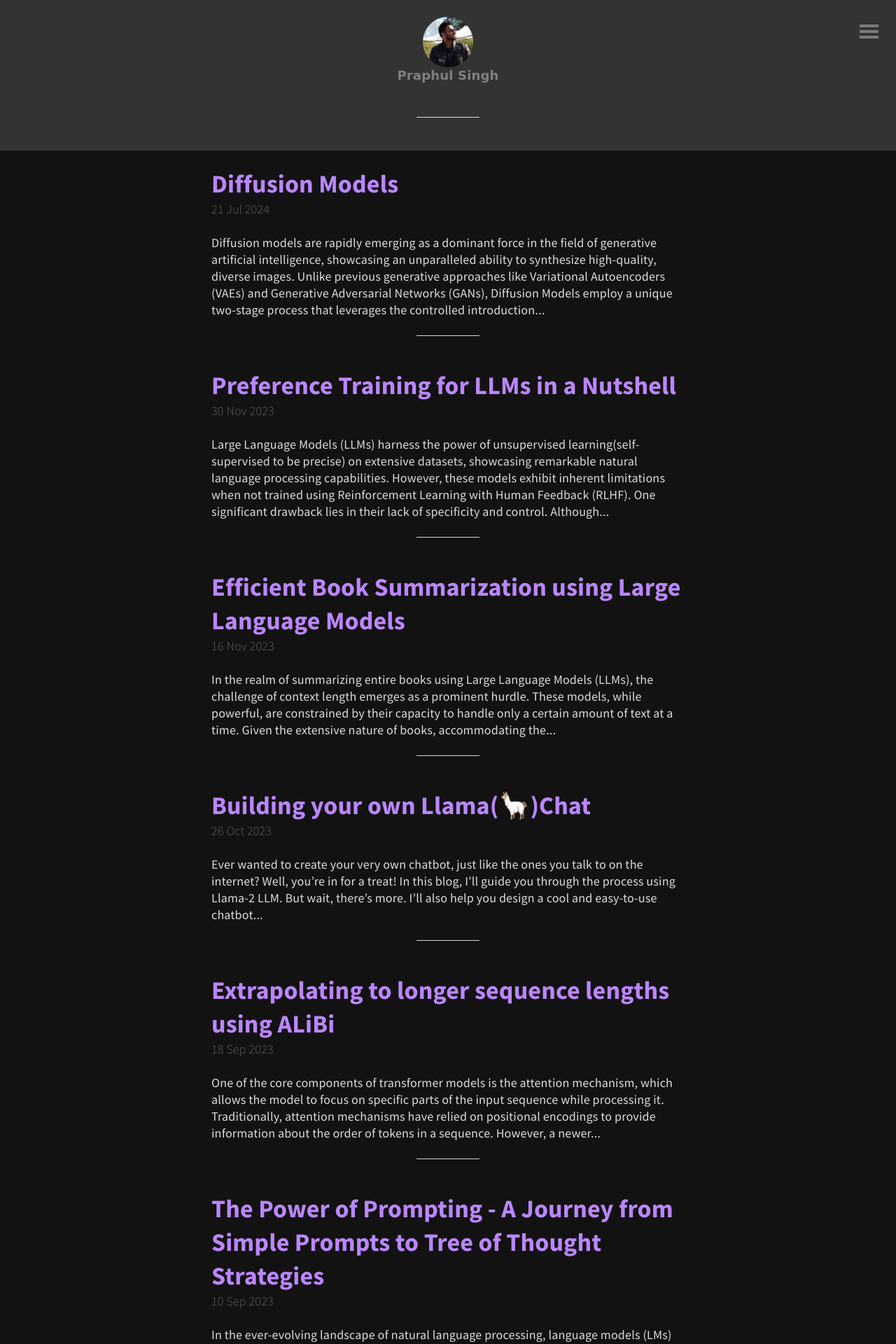
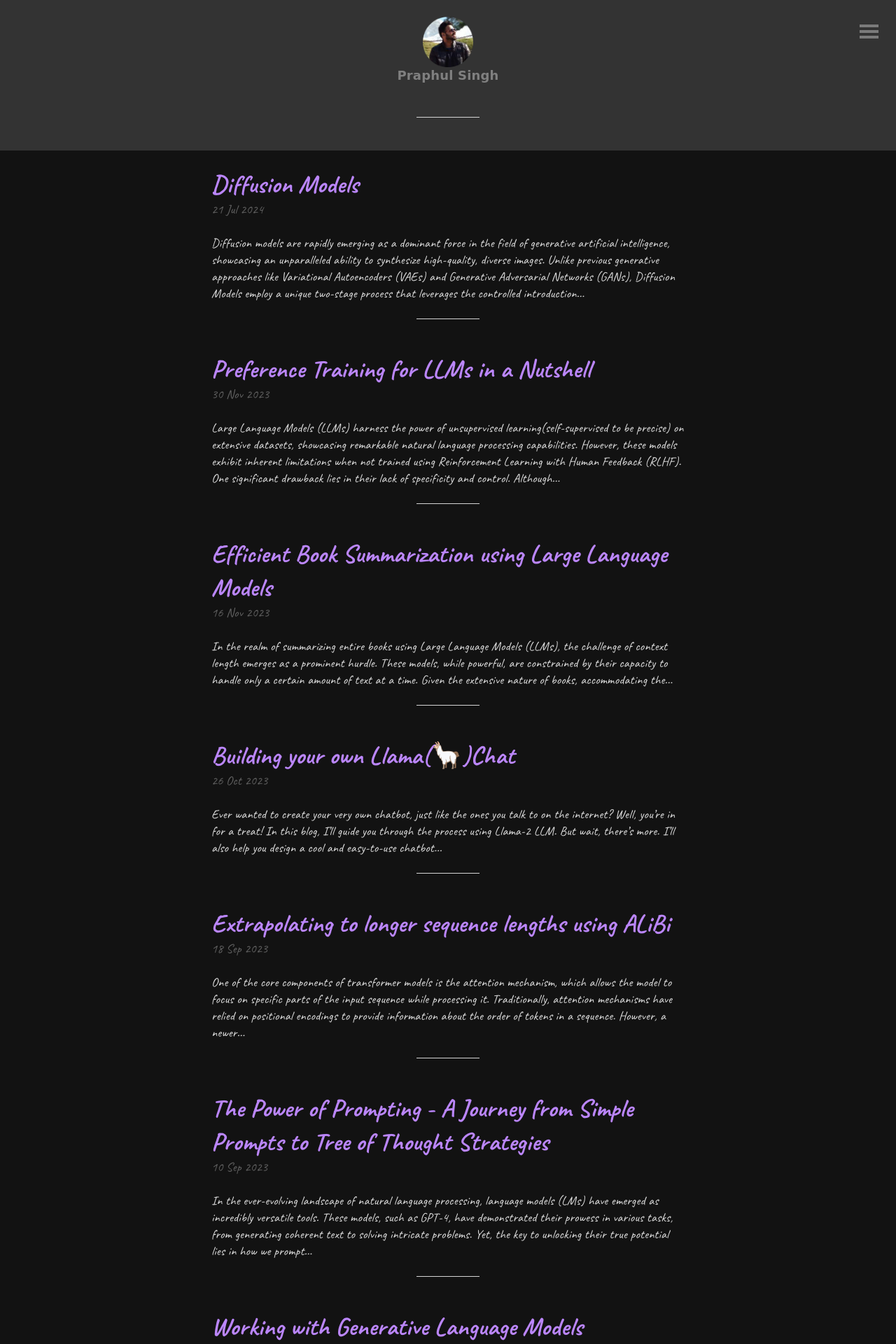
Before and after one commit to spraphul/blog, a Jekyll site: the page built from index.html, in a window 1280 px wide. Shown: the top 1920 px of the page at 70% size. Built offline with Jekyll 4.4.1, drawn with Linux system fonts in a browser that asks for light colours; the list of posts is cut into pages by our own code.

Commit message:
Update custom.scss

```diff
--- a/_sass/custom.scss
+++ b/_sass/custom.scss
@@ -1,41 +1,51 @@
 /* _sass/_dark-theme.scss */
+@import url('https://fonts.googleapis.com/css2?family=Caveat:wght@400..700&display=swap');
+
 body {
   background-color: #121212;
   color: #ffffff;
+  font-family: "Caveat", cursive;
 }
 
 a {
   color: #bb86fc;
+  font-family: "Caveat", cursive;
 }
 
 .navbar {
   background-color: #333333;
+  font-family: "Caveat", cursive;
 }
 
 /* Ensure all sections, articles, and divs are covered */
 section, article, div {
   background-color: inherit;
   color: inherit;
+  font-family: "Caveat", cursive;
 }
 
 /* Additional styles for specific elements */
 header, footer, nav {
   background-color: #333333;
   color: #ffffff;
+  font-family: "Caveat", cursive;
 }
 
 h1, h2, h3, h4, h5, h6 {
   color: #ffffff;
+  font-family: "Caveat", cursive;
 }
 
 p, li {
   color: #dcdcdc;
+  font-family: "Caveat", cursive;
 }
 
 /* Syntax highlighting for code blocks */
 pre, code {
   background-color: #1e1e1e;
   color: #dcdcdc;
+  font-family: "Caveat", cursive;
 }
 
 /* Ensure form elements are also styled */
@@ -43,6 +53,7 @@
   background-color: #333333;
   color: #ffffff;
   border: 1px solid #555555;
+  font-family: "Caveat", cursive;
 }
 
 /* Apply styles to tables */
@@ -50,11 +61,13 @@
   background-color: #222222;
   color: #dcdcdc;
   border-collapse: collapse;
+  font-family: "Caveat", cursive;
 }
 
 th, td {
   border: 1px solid #444444;
   padding: 8px;
+  font-family: "Caveat", cursive;
 }
 
 /* Style for blockquotes */
@@ -64,6 +77,7 @@
   color: #dcdcdc;
   padding: 10px 20px;
   margin: 10px 0;
+  font-family: "Caveat", cursive;
 }
 
 
```
